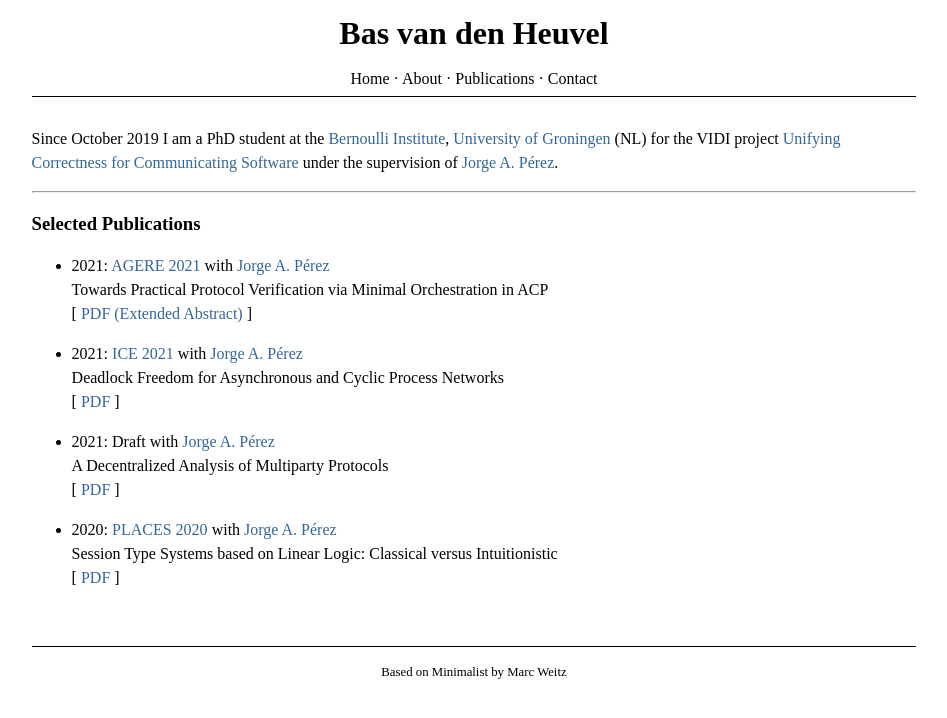
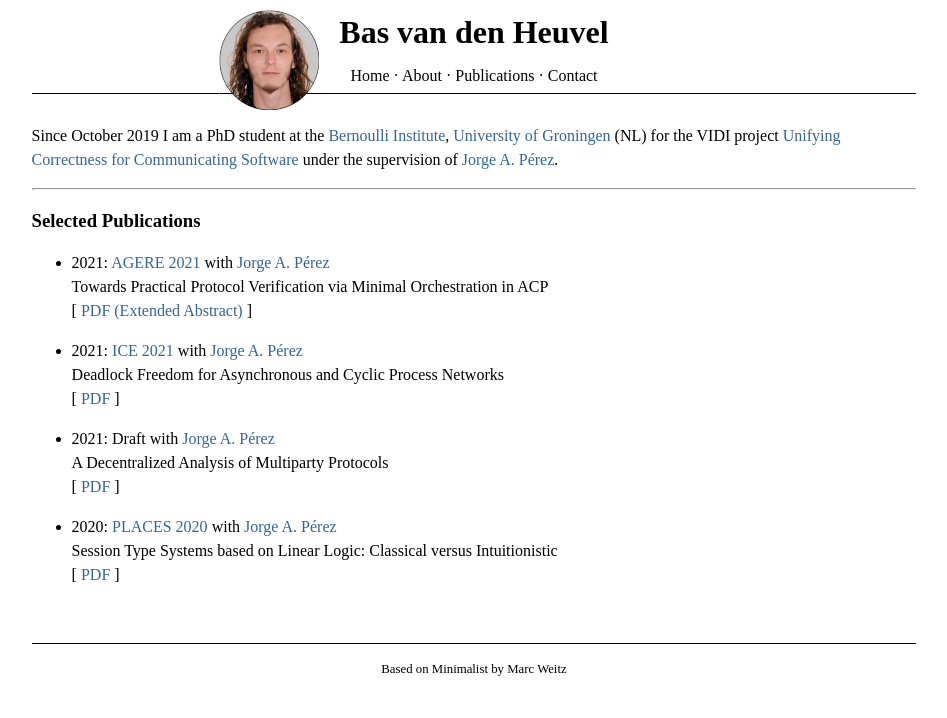
Before and after one commit to basvdheuvel/basvdheuvel.github.io, a Jekyll site: the page built from index.md, in a window 1280 px wide. Shown: the top 718 px of the page, without its empty margins (166-1113 px from the left). Built offline with Jekyll 4.4.1, drawn with Linux system fonts in a browser that asks for light colours.

Commit message:
Update deps and add headshot

```diff
--- a/_includes/logo.html
+++ b/_includes/logo.html
@@ -1,6 +1,10 @@
 <div id="logo">
-  <a href="{{site.url}}{{site.baseurl}}/">
-      <!--<img src="{{site.url}}{{site.baseurl}}/assets/images/logo.svg" alt="Logo"></img>-->
-      <h1>Bas van den Heuvel</h1>
-  </a>
+    <a href="{{site.url}}{{site.baseurl}}/">
+        <div>
+            <h1>
+                Bas van den Heuvel
+                <img src="{{site.url}}{{site.baseurl}}/assets/images/headshot_small.png" alt="Logo"></img>
+            </h1>
+        </div>
+    </a>
 </div>
--- a/assets/css/style.css
+++ b/assets/css/style.css
@@ -62,8 +62,18 @@ a:hover	{
 	margin: 20px auto 20px auto;
 }
 
+#logo h1 {
+    width: max-content;
+    margin: 0 auto;
+    position: relative;
+}
+
 #logo img {
-	max-width: 50%;
+    position:absolute;
+    height:100px;
+    left:-20px;
+    top:-10px;
+    transform: translateX(-100%);
 }
 
 #content-left a:link, #content-left a:visited	{
```
Also changed, not shown: Gemfile.lock, assets/images/headshot.png (added), assets/images/headshot_small.png (added), 14 other files.
